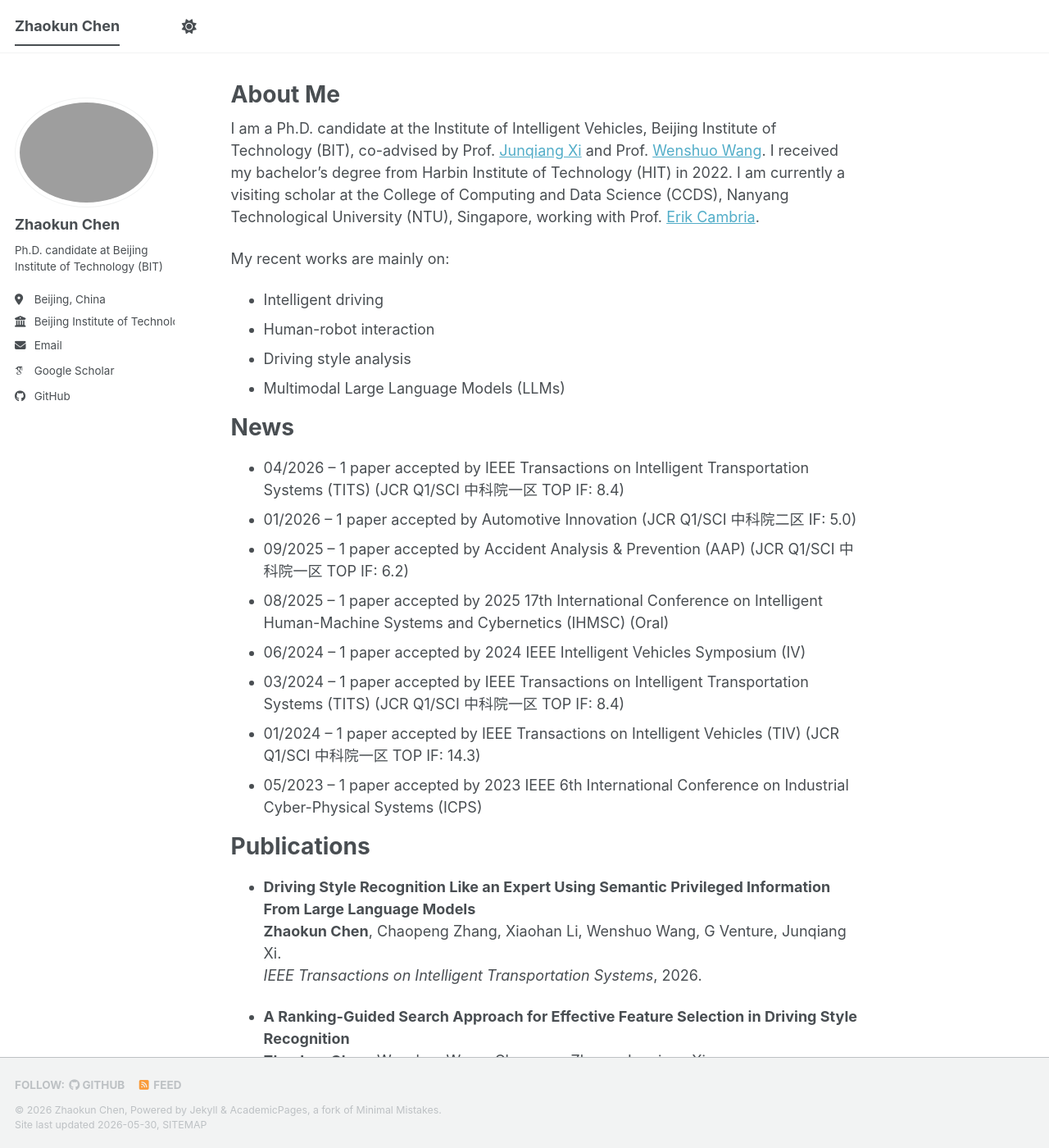
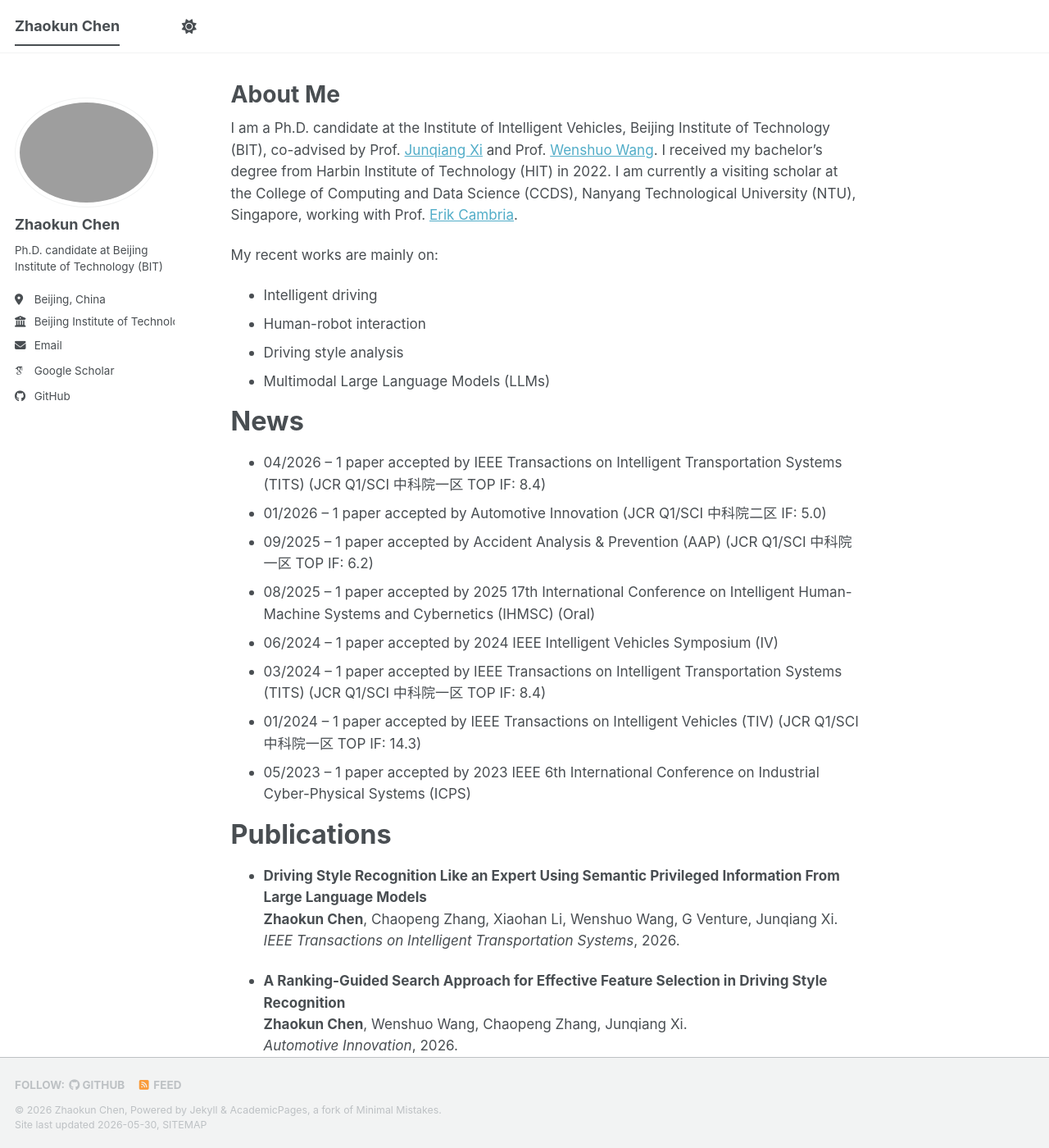
Before and after one commit to zhaokun-bit/zhaokun-bit.github.io, a Jekyll site: the page built from _pages/about.md, in a window 1280 px wide and 1400 px high. Shown: the whole window at 82% size. Built offline with Jekyll 4.4.1, drawn with Linux system fonts in a browser that asks for light colours; some web fonts are replaced; a script bundle is joined from its source files by our own code; library files that are not in the unit come from our copies.

Commit message:
Update main.scss

```diff
--- a/assets/css/main.scss
+++ b/assets/css/main.scss
@@ -41,3 +41,17 @@
     "vendor/font-awesome/solid",
     "vendor/font-awesome/brands"
 ;
+
+/* 🎓 自定义学术主页右侧主内容区字号微调 */
+.page__content {
+  font-size: 0.95rem !important; /* 调整正文字体大小，默认通常是 1rem 或更高，这里将其轻微缩小 */
+
+  h1, .page__title { font-size: 1.8rem !important; } /* About Me 大标题字号 */
+  h2 { font-size: 1.4rem !important; } /* News 等二级标题字号 */
+  h3 { font-size: 1.15rem !important; } /* 三级标题字号 */
+
+  p, li {
+    font-size: 0.95rem !important; /* 确保段落和列表项（研究方向、新闻列表）字号整齐一致 */
+    line-height: 1.55 !important; /* 稍微优化行间距，让整体阅读更松弛、透气 */
+  }
+}
```
